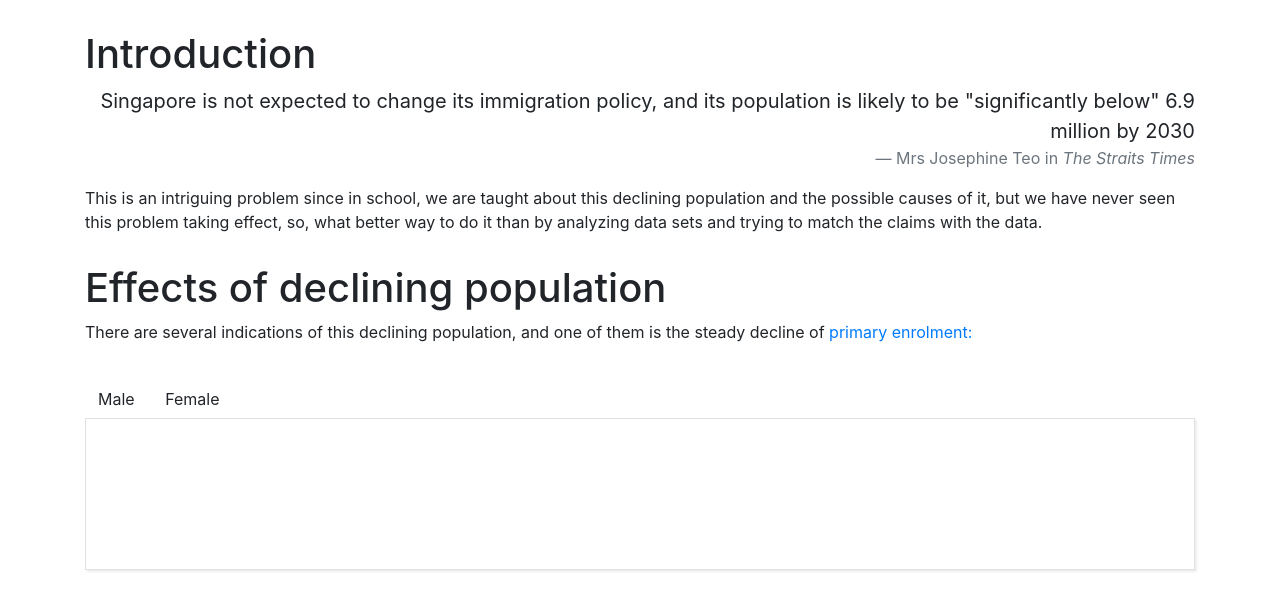
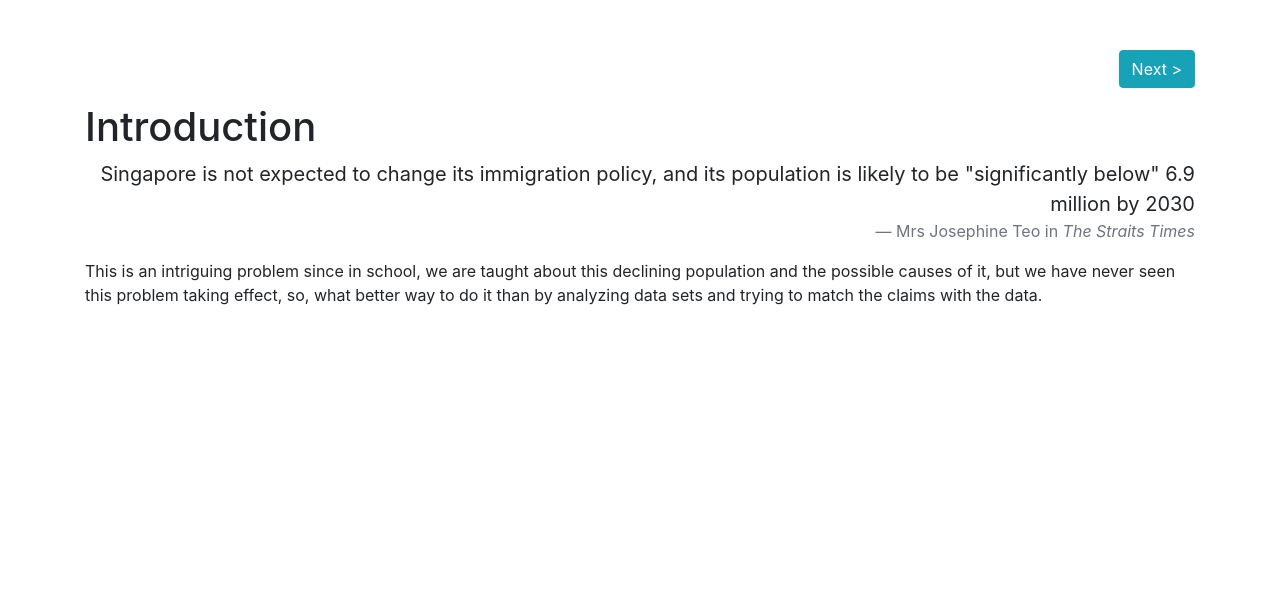
Before and after one commit to woojiahao/pds-analysis, a Flask app: template app/templates/home.html in a window 1280 px wide. Shown: the part 56-666 px from the top of the page. Run offline with Flask 2, Linux system fonts and the light colour scheme; the template is opened without the code that fills it: most values are stand-ins (such as "Sample title", 1, 10 or a date in 2020); some libraries are stand-ins or nearby versions.

Commit message:
moved each analysis to a new screen and implemented nav buttons

```diff
--- a/app/static/css/styles.css
+++ b/app/static/css/styles.css
@@ -22,3 +22,7 @@ a.btn {
 nav, .introduction {
     margin-bottom: 30px;
 }
+
+.nav-buttons {
+    margin-bottom: 15px;
+}
--- a/app/templates/home.html
+++ b/app/templates/home.html
@@ -1,22 +1,9 @@
 {% extends 'base.html' %}
 {% block content %}
-	<script>
-        $(document).ready(function () {
-            $('#switch-male').click(function () {
-                $.ajax("{{ url_for('processing', switch='MALE') }}").done(function (reply) {
-                    $('#enrolment-fig embed').attr("src", reply);
-                });
-            });
-
-            $('#switch-female').click(function () {
-                $.ajax("{{ url_for('processing', switch='FEMALE') }}").done(function (reply) {
-                    $('#enrolment-fig embed').attr("src", reply);
-                });
-            });
-        });
-	</script>
-
 	<div class="container">
+		<div class="clearfix nav-buttons">
+			<a href="{{ url_for('effects') }}" class="btn btn-info float-right" role="button">Next ></a>
+		</div>
 		<section class="introduction">
 			<h1>Introduction</h1>
 			<blockquote class="blockquote text-right">
@@ -34,16 +21,5 @@
 				by analyzing data sets and trying to match the claims with the data.
 			</p>
 		</section>
-
-		<h1>Effects of declining population</h1>
-		<p>
-			There are several indications of this declining population, and one of them is the steady decline of <a
-				href="https://data.gov.sg/dataset/enrolment-primary-by-age" target="_blank">primary enrolment:</a>
-		</p>
-		<a id="switch-male" class="waves-effect waves-light btn">Male</a>
-		<a id="switch-female" class="waves-effect waves-light btn">Female</a>
-		<figure class="border" id="enrolment-fig">
-			<embed type="image/svg+xml" src="{{ enrolment_line_male.render_data_uri() }}"/>
-		</figure>
 	</div>
 {% endblock %}
```
Also changed, not shown: app/routes.py (+10 -15 lines), app/templates/effects.html (added, +19 -0 lines).
